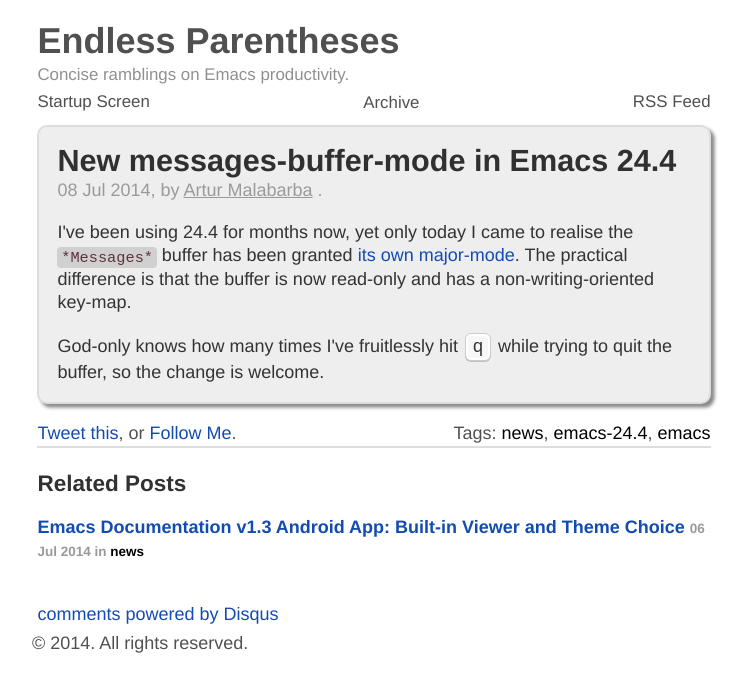
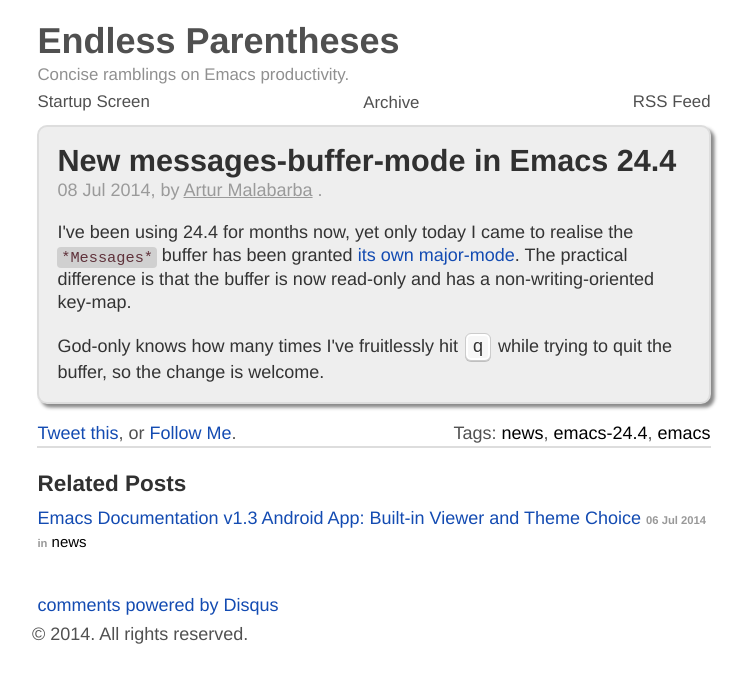
Before and after one commit to Malabarba/EndlessParentheses, a Jekyll site: the page built from _posts/2014-07-08-new-messages-buffer-mode.html, in a window 1280 px wide. Shown: the top 692 px of the page, without its empty margins (266-1014 px from the left). Built offline with Jekyll 4.4.1, drawn with Linux system fonts in a browser that asks for light colours; Markdown is read by kramdown in place of the engine named in the settings; comment, search, counter and statistics services are not loaded.

Commit message:
CSS: Improve display of Related Posts

```diff
--- a/public/css/endless.css
+++ b/public/css/endless.css
@@ -442,12 +442,14 @@
 .related h3 {
     margin-top: 1em;
 }
-.related-posts h3 {
+.related-posts h4 {
     margin-top: 0;
+    font-weight: normal;
     font-size: 100%;
 }
-.related-posts li small {
+.related-posts li .date {
     font-size: 75%;
+    font-weight: bold;
     color: #999;
 }
 .related-posts li a:hover {
```
